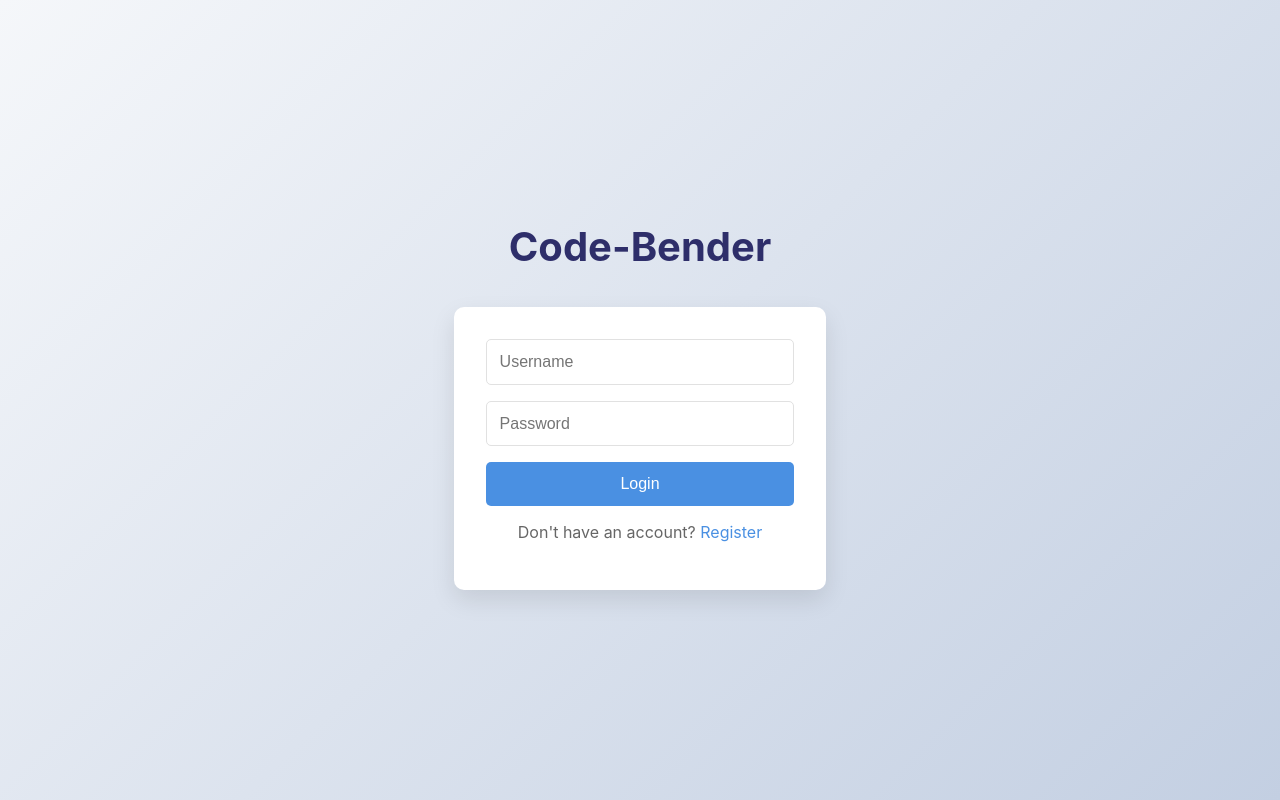
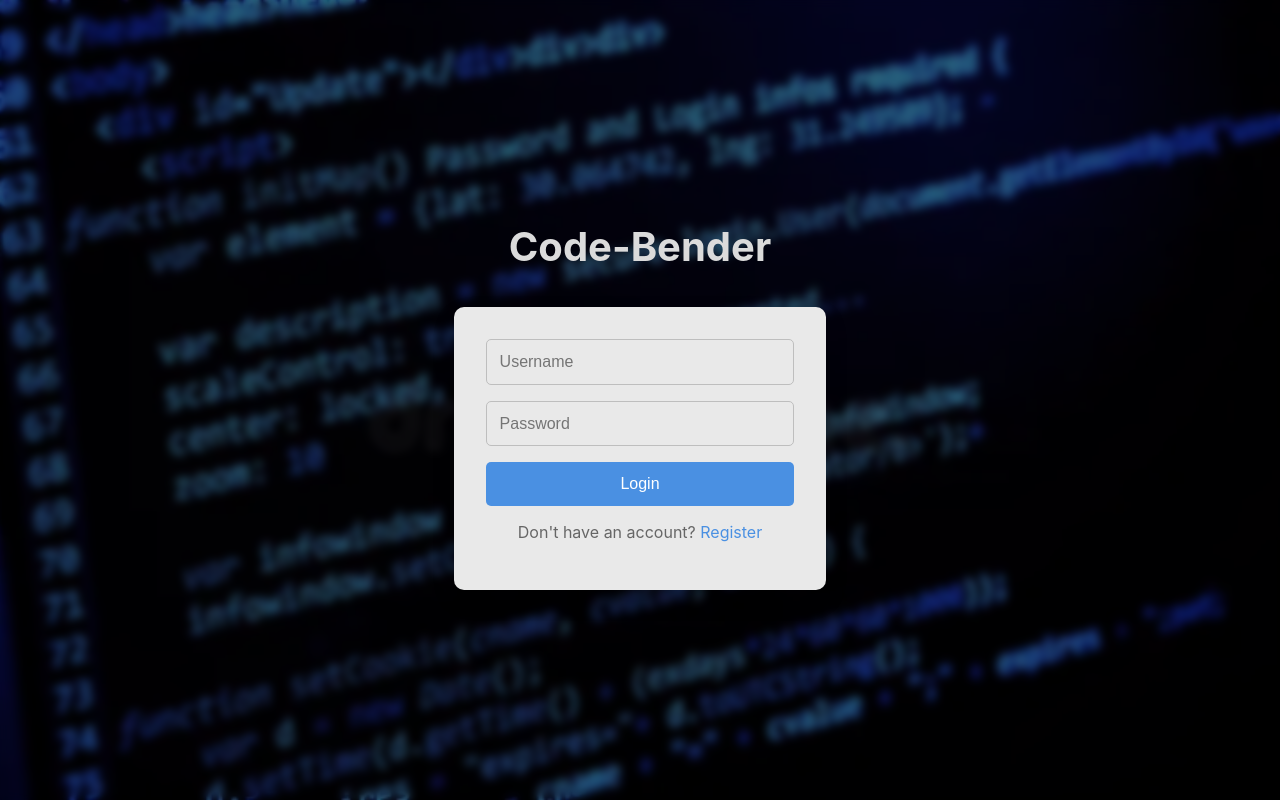
Before and after one commit to anantmahambrey/AI-Assisted-Code-Editor, a Django app: page /login/ in a window 1280 px wide. Run offline with Django 5.2, Linux system fonts and the light colour scheme.

Commit message:
Changes to UI

```diff
--- a/editor/templates/auth/login.html
+++ b/editor/templates/auth/login.html
@@ -1,19 +1,33 @@
 <!DOCTYPE html>
 <html>
 <head>
+  {% load static %}
   <style>
     body {
       font-family: -apple-system, BlinkMacSystemFont, 'Segoe UI', Roboto, sans-serif;
-      background: linear-gradient(135deg, #f5f7fa 0%, #c3cfe2 100%);
       height: 100vh;
       margin: 0;
       display: flex;
       align-items: center;
       justify-content: center;
+      background: url("{% static 'images/bg.webp' %}") no-repeat center center fixed;
+      background-size: cover;
+    }
+
+    /* Overlay to reduce transparency */
+    .overlay {
+      position: absolute;
+      top: 0;
+      left: 0;
+      width: 100%;
+      height: 100%;
+      background-color: rgba(0, 0, 0, 0.5); /* 80% transparency */
+      backdrop-filter: blur(5px);
+      z-index: -1;
     }
 
     form {
-      background: white;
+      background: rgb(233, 233, 233);
       padding: 2rem;
       border-radius: 10px;
       box-shadow: 0 10px 25px rgba(0,0,0,0.1);
@@ -30,10 +44,11 @@
 
     input {
       padding: 0.8rem;
-      border: 1px solid #e1e1e1;
+      border: 1px solid #bebebe;
       border-radius: 5px;
       font-size: 1rem;
       transition: border-color 0.3s ease;
+      background-color: rgb(233, 233, 233);
     }
 
     input:focus {
@@ -74,21 +89,27 @@
     }
 
     .header2 {
-            color: rgb(46, 46, 106);
+      /* color: rgb(46, 46, 106); */
+      color:rgb(219, 219, 219);
       font-size: 2.5rem;
       margin-bottom: 2rem;
       text-align: center;
       font-weight: 600;
     }
 
-        .divi{
-          display:grid;
-          grid-template-rows:1fr 3fr;
-          place-items:center;
+    .divi {
+      display: grid;
+      grid-template-rows: 1fr 3fr;
+      place-items: center;
+      position: relative;
+      z-index: 1;
     }
   </style>
 </head>
 <body>
+  <!-- Background Overlay -->
+  <div class="overlay"></div>
+
   <!-- Login Form -->
   <div class="divi">
     <p class="header2"><b>Code-Bender</b></p>
```
Also changed, not shown: editor/templates/auth/register.html (+32 -17 lines), editor/templates/editor/user.html (+61 -22 lines), editor/static/images/backg.jpeg (added), editor/static/images/bg.jpg (added), editor/static/images/bg.webp (added). Lines whose indentation alone changed are shown as unchanged.
